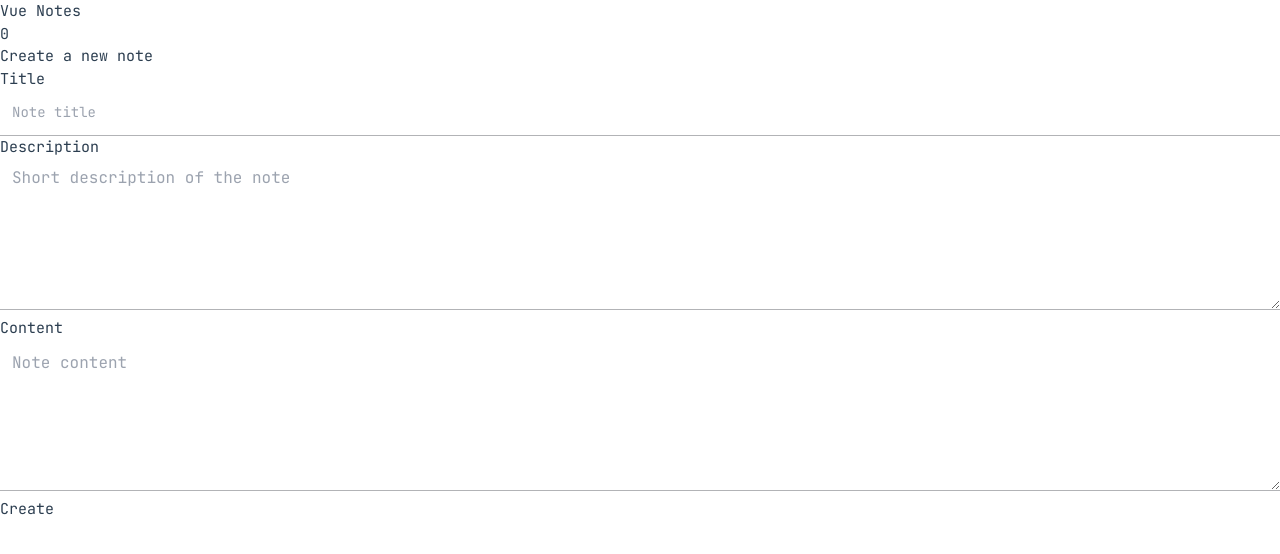
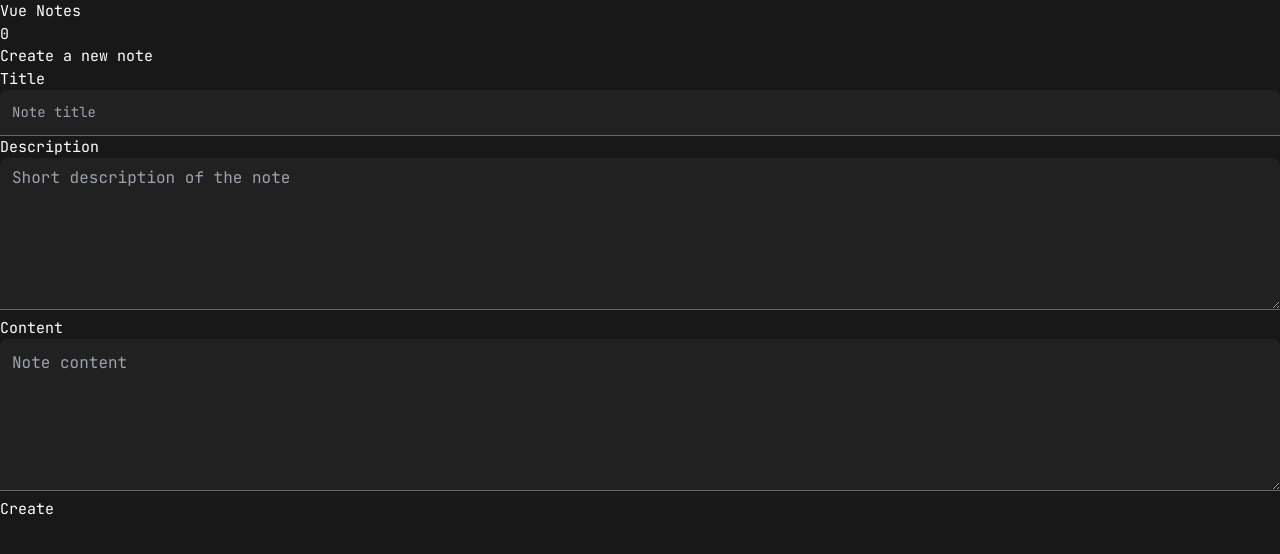
Before and after one commit to draqist/notes-vue-app, a Vue app: page / in a window 1280 px wide. Shown: the top 554 px of the page. Built offline with nearby package versions, Linux system fonts and the light colour scheme.

Commit message:
Update base.css

```diff
--- a/src/assets/base.css
+++ b/src/assets/base.css
@@ -25,15 +25,15 @@
 
 /* semantic color variables for this project */
 :root {
-  --color-background: var(--vt-c-white);
-  --color-background-soft: var(--vt-c-white-soft);
-  --color-background-mute: var(--vt-c-white-mute);
+  --color-background: var(--vt-c-black);
+  --color-background-soft: var(--vt-c-black-soft);
+  --color-background-mute: var(--vt-c-black-mute);
 
-  --color-border: var(--vt-c-divider-light-2);
-  --color-border-hover: var(--vt-c-divider-light-1);
+  --color-border: var(--vt-c-divider-dark-2);
+  --color-border-hover: var(--vt-c-divider-dark-1);
 
-  --color-heading: var(--vt-c-text-light-1);
-  --color-text: var(--vt-c-text-light-1);
+  --color-heading: var(--vt-c-text-dark-1);
+  --color-text: var(--vt-c-text-dark-1);
 
   --section-gap: 160px;
 }
```
